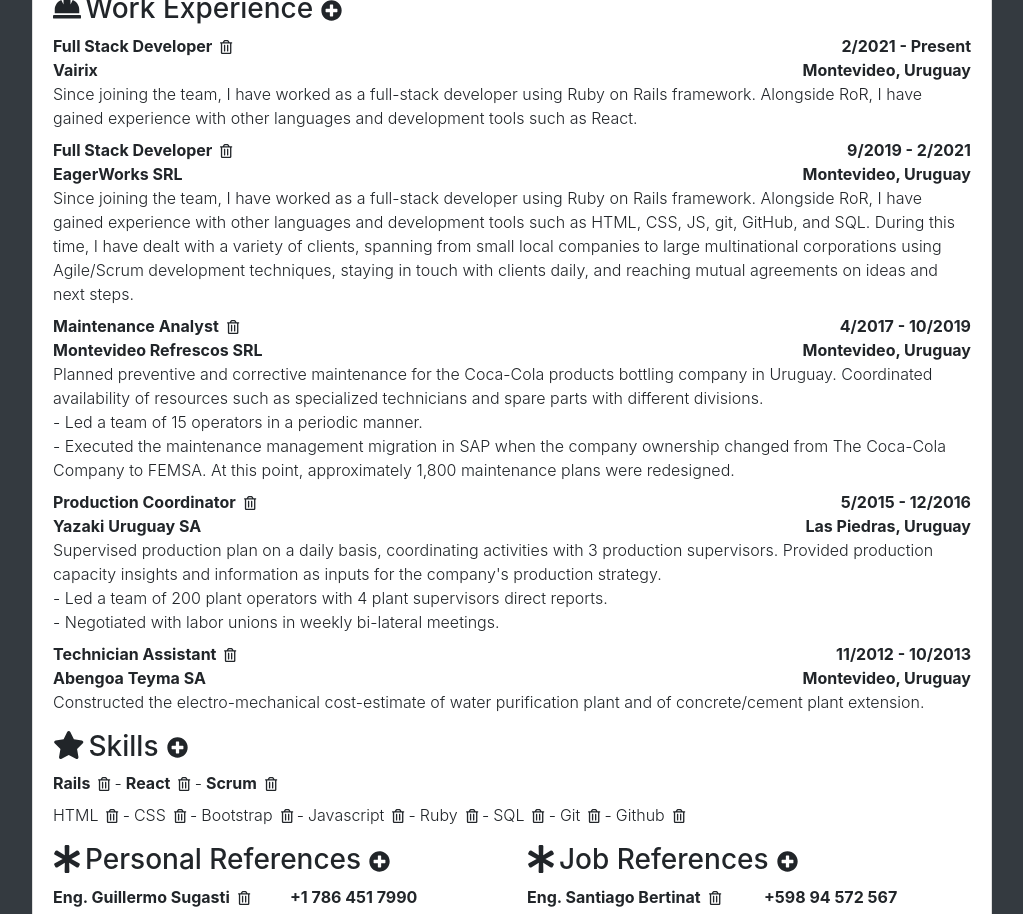
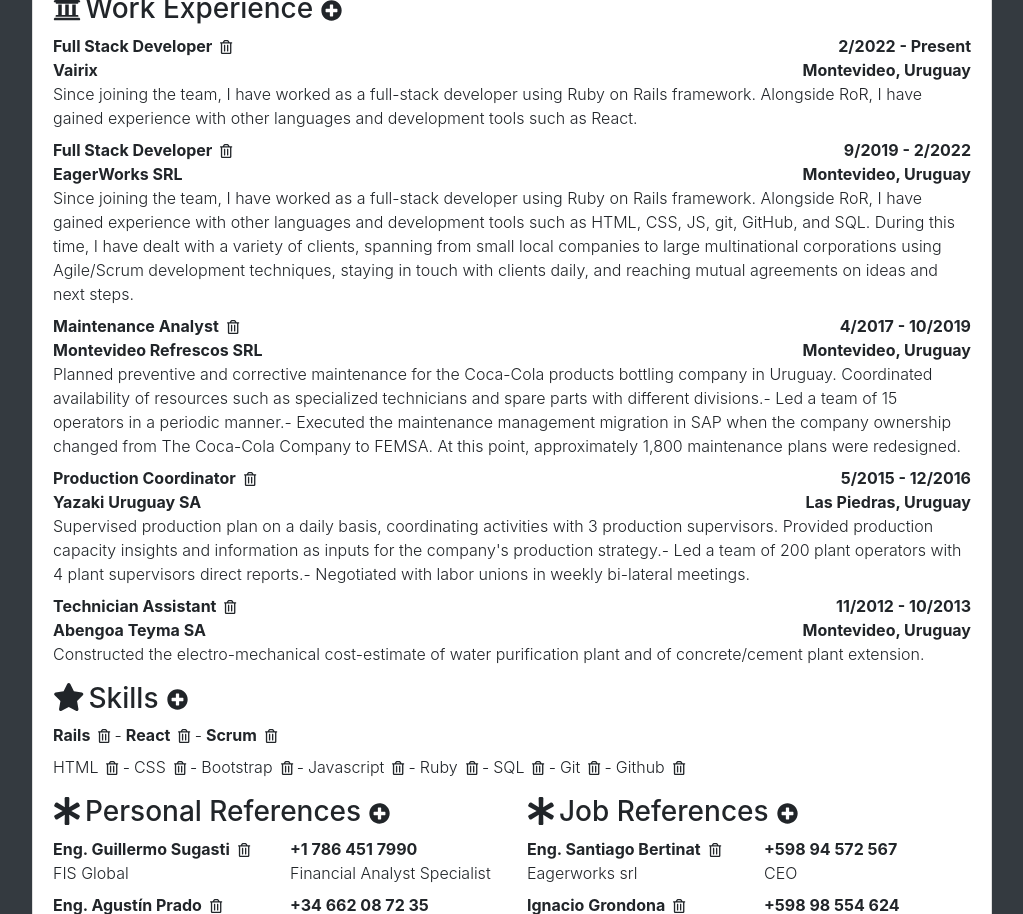
Before and after one commit to MartinSugasti/cv-project, a React (Create React App) app: page / in a window 1280 px wide. Shown: the part 460-1374 px from the top of the page, without its empty margins (128-1151 px from the left). Built offline with nearby package versions, Linux system fonts and the light colour scheme.

Commit message:
Add Work Experience Component (#5)

```diff
--- a/src/components/WorkExperience.js
+++ b/src/components/WorkExperience.js
@@ -1,109 +1,114 @@
 import React, { Component } from 'react';
+import WorkExperienceModal from './WorkExperienceModal'
 
 class WorkExperience extends Component {
+  constructor() {
+    super();
+
+    this.state = {
+      items: [
+        {
+          position: 'Full Stack Developer',
+          company: 'Vairix',
+          startDate: '2022-02',
+          endDate: '',
+          location: 'Montevideo, Uruguay',
+          description: 'Since joining the team, I have worked as a full-stack developer using Ruby on Rails framework. Alongside RoR, I have gained experience with other languages and development tools such as React.'
+        },
+        {
+          position: 'Full Stack Developer',
+          company: 'EagerWorks SRL',
+          startDate: '2019-09',
+          endDate: '2022-02',
+          location: 'Montevideo, Uruguay',
+          description: 'Since joining the team, I have worked as a full-stack developer using Ruby on Rails framework. Alongside RoR, I have gained experience with other languages and development tools such as HTML, CSS, JS, git, GitHub, and SQL. During this time, I have dealt with a variety of clients, spanning from small local companies to large multinational corporations using Agile/Scrum development techniques, staying in touch with clients daily, and reaching mutual agreements on ideas and next steps.'
+        },
+        {
+          position: 'Maintenance Analyst',
+          company: 'Montevideo Refrescos SRL',
+          startDate: '2017-04',
+          endDate: '2019-10',
+          location: 'Montevideo, Uruguay',
+          description: 'Planned preventive and corrective maintenance for the Coca-Cola products bottling company in Uruguay. Coordinated availability of resources such as specialized technicians and spare parts with different divisions.- Led a team of 15 operators in a periodic manner.- Executed the maintenance management migration in SAP when the company ownership changed from The Coca-Cola Company to FEMSA. At this point, approximately 1,800 maintenance plans were redesigned.'
+        },
+        {
+          position: 'Production Coordinator',
+          company: 'Yazaki Uruguay SA',
+          startDate: '2015-05',
+          endDate: '2016-12',
+          location: 'Las Piedras, Uruguay',
+          description: 'Supervised production plan on a daily basis, coordinating activities with 3 production supervisors. Provided production capacity insights and information as inputs for the company\'s production strategy.- Led a team of 200 plant operators with 4 plant supervisors direct reports.- Negotiated with labor unions in weekly bi-lateral meetings.'
+        },
+        {
+          position: 'Technician Assistant',
+          company: 'Abengoa Teyma SA',
+          startDate: '2012-11',
+          endDate: '2013-10',
+          location: 'Montevideo, Uruguay',
+          description: 'Constructed the electro-mechanical cost-estimate of water purification plant and of concrete/cement plant extension.'
+        }
+      ]
+    };
+
+    this.addItem = this.addItem.bind(this)
+    this.removeItem = this.removeItem.bind(this)
+  }
+
+  addItem(item) {
+    console.log(item)
+    this.setState({
+      items: [...this.state.items, item]
+    });
+  }
+
+  removeItem(indexToRemove) {
+    this.setState({
+      items: this.state.items.filter((_, index) => index !== indexToRemove)
+    });
+  }
+
+  formatDate(date) {
+    const yearMonth = date.split('-')
+    return `${parseInt(yearMonth[1], 10)}/${yearMonth[0]}`
+  }
+
   render() {
     return (
       <div className="card-body py-0">
         <h3 className="mt-3 mb-0 text-md-left">
-          <i className="fas fa-hard-hat mr-1"></i>
+          <i className="fas fa-university mr-1"></i>
             Work Experience
-          <i className="fas fa-plus-circle fa-xs ml-2"></i>
+          <i className="fas fa-plus-circle fa-xs ml-2" data-toggle="modal" data-target="#newWorkExperienceItemModal"></i>
         </h3>
 
-        <div className="text-md-left mt-2">
+        {this.state.items.map((item, index) => {
+          return (
+            <div key={index} id={index} className="text-md-left mt-2">
               <div className="row">
                 <div className="col-12 col-md-6 align-items-center">
-              <p className="mb-0 font-weight-bold">Full Stack Developer<i className="far fa-trash-alt fa-sm ml-2"></i></p>
-              <p className="mb-0 font-weight-bold">Vairix</p>
+                  <p className="mb-0 font-weight-bold">
+                    {item.position}
+                    <span onClick={this.removeItem.bind(this, index)}>
+                      <i className="far fa-trash-alt fa-sm ml-2"></i>
+                    </span>
+                  </p>
+                  <p className="mb-0 font-weight-bold">{item.company}</p>
                 </div>
 
                 <div className="col-12 col-md-6 align-items-center">
-              <p className="mb-0 font-weight-bold text-md-right">2/2021 - Present</p>
-              <p className="mb-0 font-weight-bold text-md-right">Montevideo, Uruguay</p>
+                  <p className="mb-0 font-weight-bold text-md-right">{this.formatDate(item.startDate)} - {item.endDate ? this.formatDate(item.endDate) : 'Present'}</p>
+                  <p className="mb-0 font-weight-bold text-md-right">{item.location}</p>
                 </div>
               </div>
 
               <p className="mb-0">
-            Since joining the team, I have worked as a full-stack developer using Ruby on Rails framework. Alongside RoR, I have gained experience with other languages and development tools such as React.
+                {item.description}
               </p>
             </div>
+          )
+        })}
 
-        <div className="text-md-left mt-2">
-          <div className="row">
-            <div className="col-12 col-md-6 align-items-center">
-              <p className="mb-0 font-weight-bold">Full Stack Developer<i className="far fa-trash-alt fa-sm ml-2"></i></p>
-              <p className="mb-0 font-weight-bold">EagerWorks SRL</p>
-            </div>
-
-            <div className="col-12 col-md-6 align-items-center">
-              <p className="mb-0 font-weight-bold text-md-right">9/2019 - 2/2021</p>
-              <p className="mb-0 font-weight-bold text-md-right">Montevideo, Uruguay</p>
-            </div>
-          </div>
-
-          <p className="mb-0">
-            Since joining the team, I have worked as a full-stack developer using Ruby on Rails framework. Alongside RoR, I have gained experience with other languages and development tools such as HTML, CSS, JS, git, GitHub, and SQL.
-            During this time, I have dealt with a variety of clients, spanning from small local companies to large multinational corporations using Agile/Scrum development techniques, staying in touch with clients daily, and reaching mutual agreements on ideas and next steps.
-          </p>
-        </div>
-
-        <div className="text-md-left mt-2">
-          <div className="row">
-            <div className="col-12 col-md-6 align-items-center">
-              <p className="mb-0 font-weight-bold">Maintenance Analyst<i className="far fa-trash-alt fa-sm ml-2"></i></p>
-              <p className="mb-0 font-weight-bold">Montevideo Refrescos SRL</p>
-            </div>
-
-            <div className="col-12 col-md-6 align-items-center">
-              <p className="mb-0 font-weight-bold text-md-right">4/2017 - 10/2019</p>
-              <p className="mb-0 font-weight-bold text-md-right">Montevideo, Uruguay</p>
-            </div>
-          </div>
-
-          <p className="mb-0">
-            Planned preventive and corrective maintenance for the Coca-Cola products bottling company in Uruguay. Coordinated availability of resources such as specialized technicians and spare parts with different divisions.<br/>
-            - Led a team of 15 operators in a periodic manner.<br/>
-            - Executed the maintenance management migration in SAP when the company ownership changed from The Coca-Cola Company to FEMSA. At this point, approximately 1,800 maintenance plans were redesigned.
-          </p>
-        </div>
-
-        <div className="text-md-left mt-2">
-          <div className="row">
-            <div className="col-12 col-md-6 align-items-center">
-              <p className="mb-0 font-weight-bold">Production Coordinator<i className="far fa-trash-alt fa-sm ml-2"></i></p>
-              <p className="mb-0 font-weight-bold">Yazaki Uruguay SA</p>
-            </div>
-
-            <div className="col-12 col-md-6 align-items-center">
-              <p className="mb-0 font-weight-bold text-md-right">5/2015 - 12/2016</p>
-              <p className="mb-0 font-weight-bold text-md-right">Las Piedras, Uruguay</p>
-            </div>
-          </div>
-
-          <p className="mb-0">
-            Supervised production plan on a daily basis, coordinating activities with 3 production supervisors. Provided production capacity insights and information as inputs for the company's production strategy.<br/>
-            - Led a team of 200 plant operators with 4 plant supervisors direct reports.<br/>
-            - Negotiated with labor unions in weekly bi-lateral meetings.
-          </p>
-        </div>
-
-        <div className="text-md-left mt-2">
-          <div className="row">
-            <div className="col-12 col-md-6 align-items-center">
-              <p className="mb-0 font-weight-bold">Technician Assistant<i className="far fa-trash-alt fa-sm ml-2"></i></p>
-              <p className="mb-0 font-weight-bold">Abengoa Teyma SA</p>
-            </div>
-
-            <div className="col-12 col-md-6 align-items-center">
-              <p className="mb-0 font-weight-bold text-md-right">11/2012 - 10/2013</p>
-              <p className="mb-0 font-weight-bold text-md-right">Montevideo, Uruguay</p>
-            </div>
-          </div>
-
-          <p className="mb-0">
-            Constructed the electro-mechanical cost-estimate of water purification plant and of concrete/cement plant extension.
-          </p>
-        </div>
+        <WorkExperienceModal addItem={this.addItem} />
       </div>
     );
   }
--- /dev/null
+++ b/src/components/WorkExperienceModal.js
@@ -0,0 +1,121 @@
+import React, { Component } from 'react';
+
+class WorkExperienceModal extends Component {
+  constructor(props) {
+    super(props);
+
+    this.state = {
+      position: '',
+      company: '',
+      startDate: '',
+      endDate: '',
+      location: '',
+      description: ''
+    };
+
+    this.handleSubmit = this.handleSubmit.bind(this)
+  }
+
+  handleSubmit(addItem, event) {
+    event.preventDefault();
+
+    // create item and add it to the items list
+    const newItem = {
+      position: document.getElementById('new-work-experience-item-position').value,
+      company: document.getElementById('new-work-experience-item-company').value,
+      startDate: document.getElementById('new-work-experience-item-start-date').value,
+      endDate: document.getElementById('new-work-experience-item-end-date').value,
+      location: document.getElementById('new-work-experience-item-location').value,
+      description: document.getElementById('new-work-experience-item-description').value
+    }
+    addItem(newItem)
+
+    // next is to clean form
+    document.getElementById('new-work-experience-item-position').value = ''
+    document.getElementById('new-work-experience-item-company').value = ''
+    document.getElementById('new-work-experience-item-start-date').value = ''
+    document.getElementById('new-work-experience-item-end-date').value = ''
+    document.getElementById('new-work-experience-item-location').value = ''
+    document.getElementById('new-work-experience-item-description').value = ''
+
+    // next is to hide modal
+    const modal = document.getElementById('newWorkExperienceItemModal');
+    modal.classList.remove('show');
+    modal.setAttribute('aria-hidden', 'true');
+    modal.setAttribute('style', 'display: none');
+    const modalsBackdrops = document.getElementsByClassName('modal-backdrop');
+    for (let i = 0; i < modalsBackdrops.length; i += 1) {
+      document.body.removeChild(modalsBackdrops[i]);
+    }
+    document.body.classList.remove('modal-open');
+  }
+
+  render() {
+    return (
+      <div className="modal fade" id="newWorkExperienceItemModal" tabIndex="-1" aria-labelledby="newWorkExperienceItem" aria-hidden="true">
+        <div className="modal-dialog modal-dialog-centered">
+          <div className="modal-content text-dark">
+            <form id="newWorkExperienceItemForm" onSubmit={this.handleSubmit.bind(this, this.props.addItem)}>
+              <div className="modal-header text-center">
+                <h3 className="modal-title w-100">Work Experience</h3>
+                <button type="button" className="close" data-dismiss="modal" aria-label="Close">
+                  <span aria-hidden="true">&times;</span>
+                </button>
+              </div>
+
+              <div className="modal-body pb-0">
+                <div className="form-group row">
+                  <label htmlFor="new-work-experience-item-position" className="col-form-label col-12 col-sm-4 text-sm-right mr-2">Position:</label>
+                  <div className="col-12 col-sm-6">
+                    <input type="text" className="form-control" id="new-work-experience-item-position" required="required" />
+                  </div>
+                </div>
+
+                <div className="form-group row">
+                  <label htmlFor="new-work-experience-item-company" className="col-form-label col-12 col-sm-4 text-sm-right mr-2">Company:</label>
+                  <div className="col-12 col-sm-6">
+                    <input type="text" className="form-control" id="new-work-experience-item-company" required="required" />
+                  </div>
+                </div>
+
+                <div className="form-group row">
+                  <label htmlFor="new-work-experience-item-start-date" className="col-form-label col-12 col-sm-4 text-sm-right mr-2">Start:</label>
+                  <div className="col-12 col-sm-6">
+                    <input type="month" className="form-control" id="new-work-experience-item-start-date" required="required" />
+                  </div>
+                </div>
+
+                <div className="form-group row">
+                  <label htmlFor="new-work-experience-item-end-date" className="col-form-label col-12 col-sm-4 text-sm-right mr-2">End:</label>
+                  <div className="col-12 col-sm-6">
+                    <input type="month" className="form-control" id="new-work-experience-item-end-date" />
+                  </div>
+                </div>
+
+                <div className="form-group row">
+                  <label htmlFor="new-work-experience-item-location" className="col-form-label col-12 col-sm-4 text-sm-right mr-2">Location:</label>
+                  <div className="col-12 col-sm-6">
+                    <input type="text" className="form-control" id="new-work-experience-item-location" required="required" />
+                  </div>
+                </div>
+
+                <div className="form-group row">
+                  <label htmlFor="new-work-experience-item-description" className="col-form-label col-12 col-sm-4 text-sm-right mr-2">Description:</label>
+                  <div className="col-12 col-sm-6">
+                    <textarea className="form-control" id="new-work-experience-item-description" rows="5" required="required" />
+                  </div>
+                </div>
+              </div>
+
+              <div className="modal-footer justify-content-center">
+                <button type="submit" className="btn btn-dark">Add</button>
+              </div>
+            </form>
+          </div>
+        </div>
+      </div>
+    );
+  }
+}
+
+export default WorkExperienceModal;
```
Lines whose indentation alone changed are shown as unchanged.
